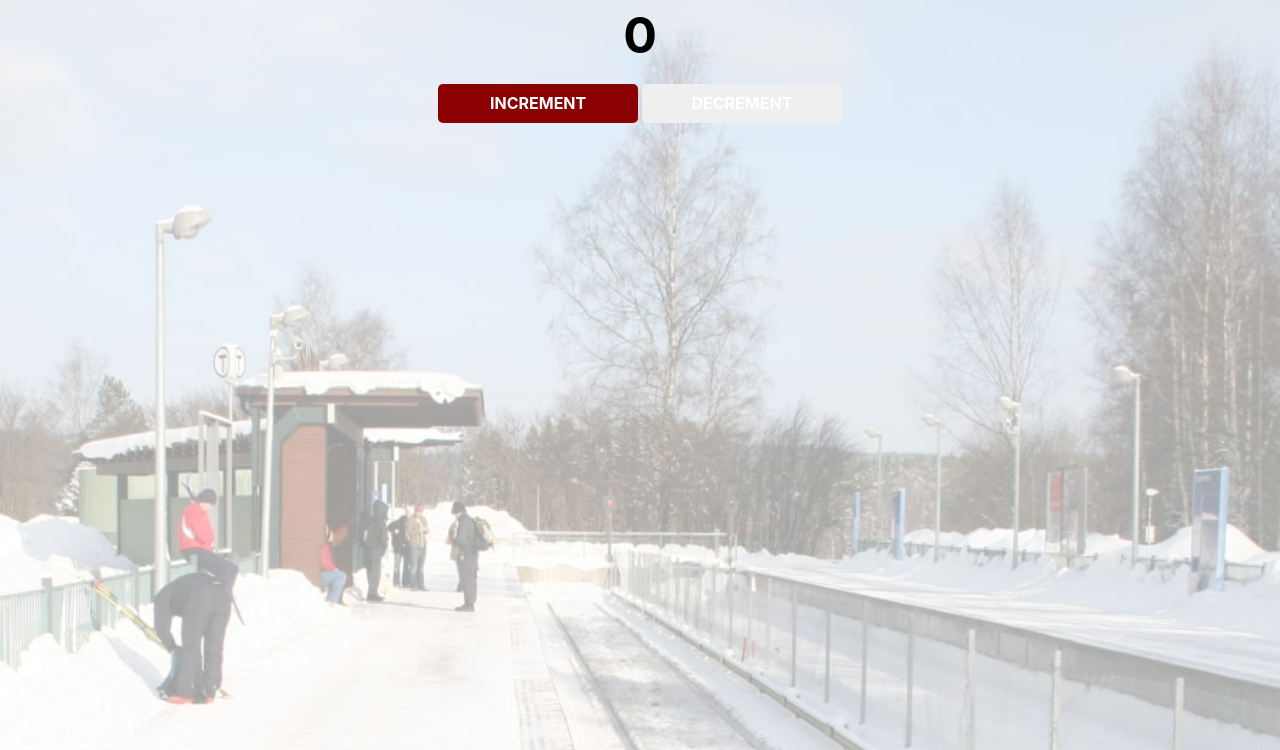
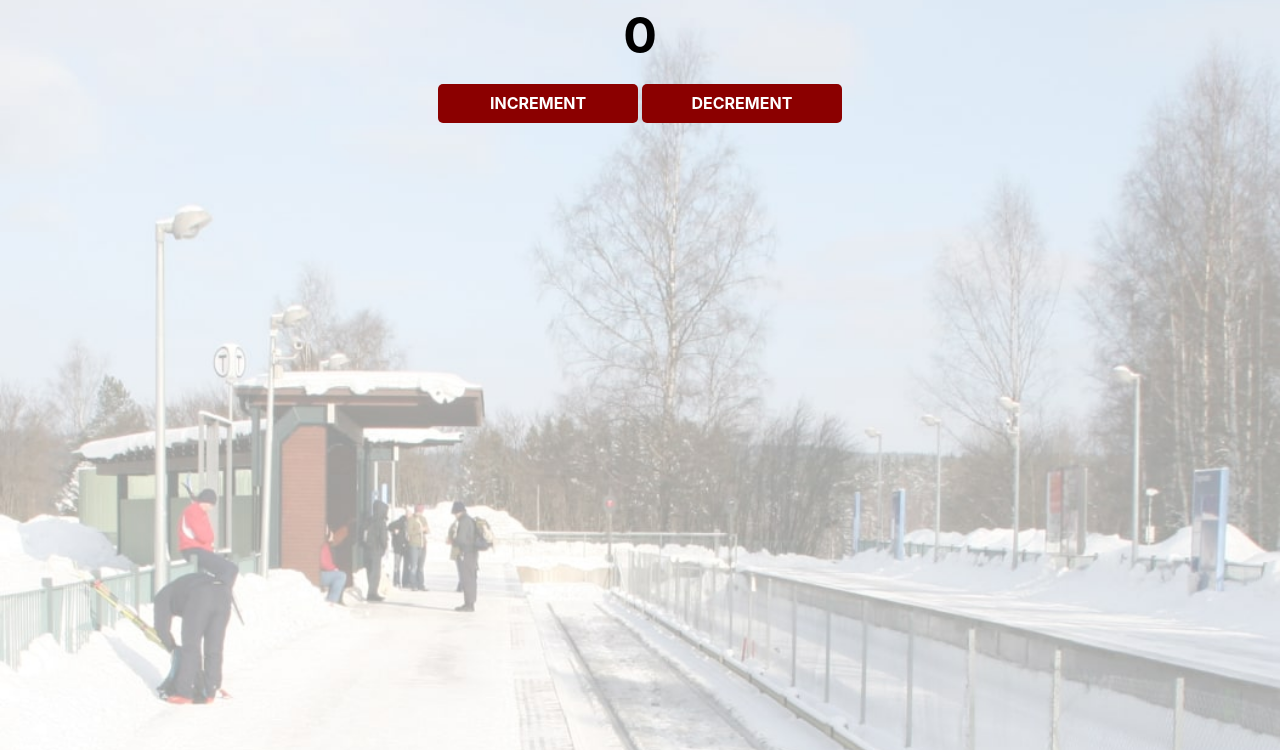
Before and after one commit to Somiyoh/Passenger-Counter, a plain HTML site: page index.html in a window 1280 px wide. Shown: the part 50-800 px from the top of the page. Drawn offline with nearby package versions, Linux system fonts and the light colour scheme.

Commit message:
made changes to the background of the button

```diff
--- a/index.css
+++ b/index.css
@@ -32,6 +32,10 @@ button {
     background: darkred;
 }
 
+#decrement-btn {
+    background: darkred;
+}
+
 #save-btn {
     background: darkgreen;
 }
```
